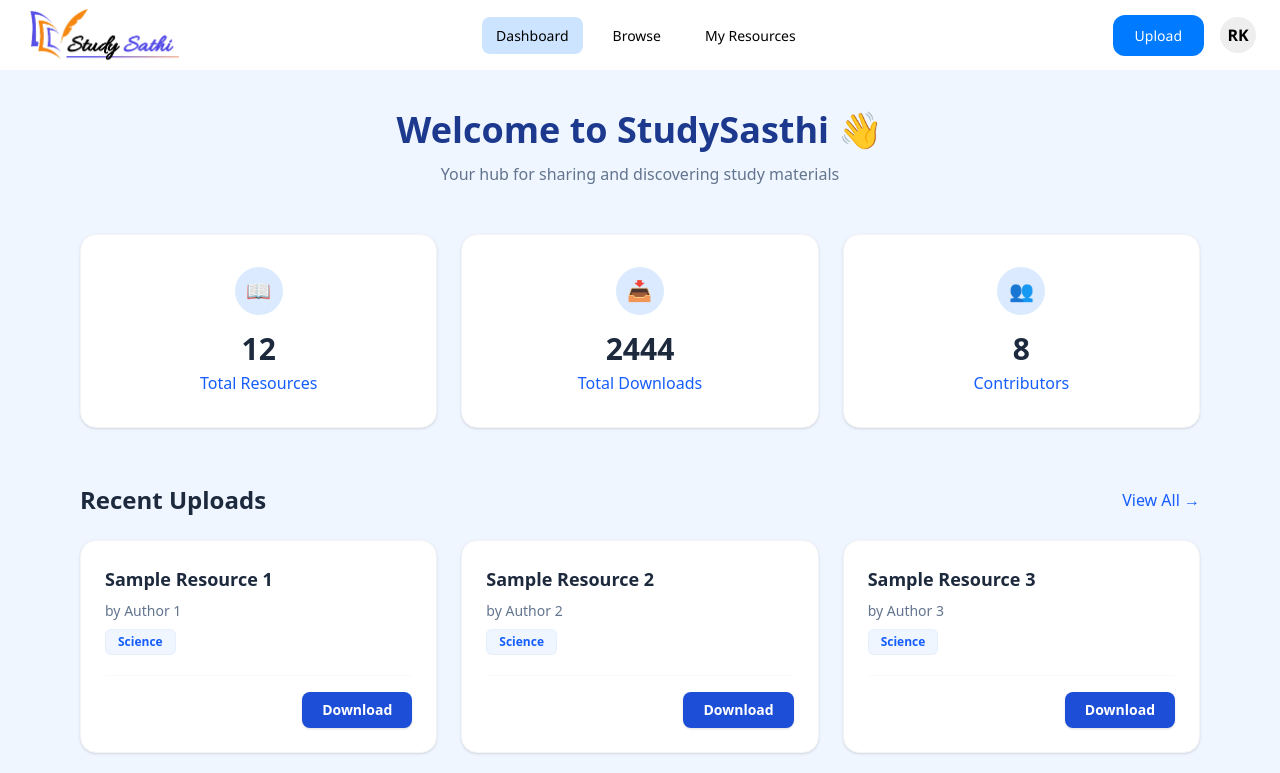
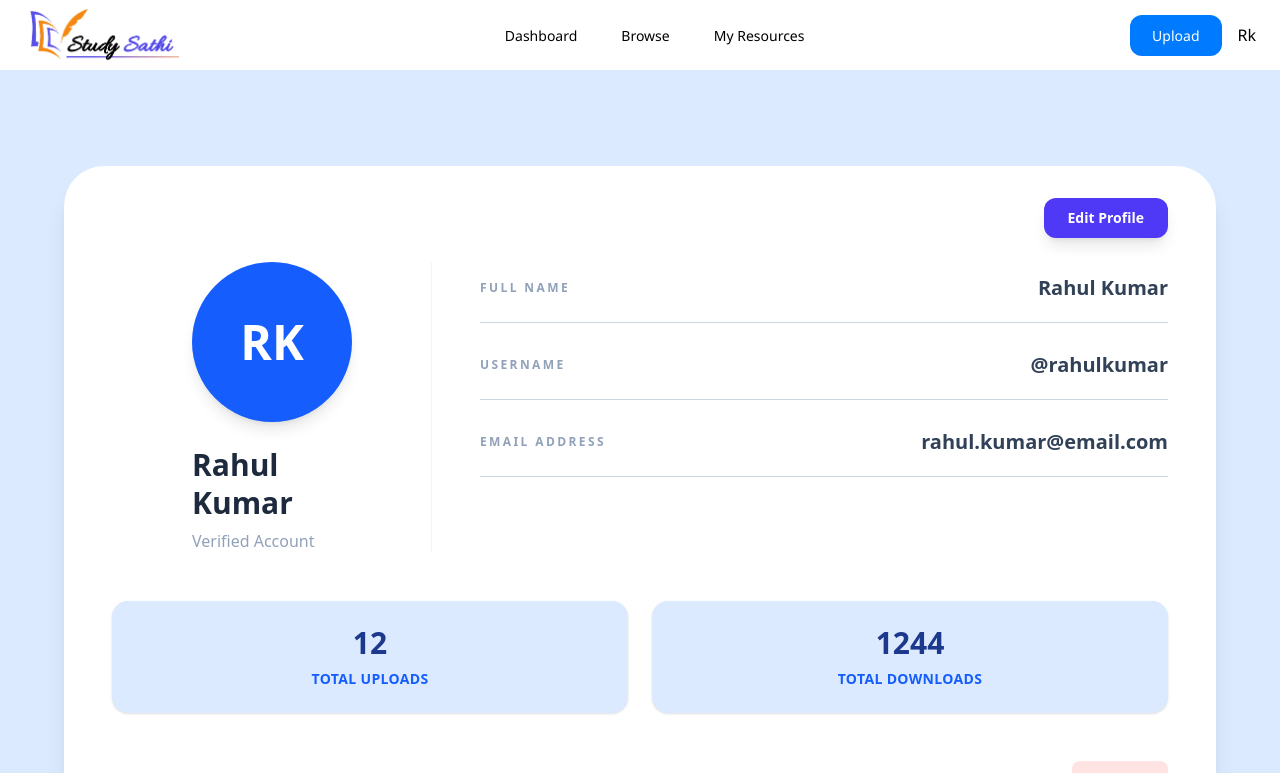
Before and after one commit to kohinoorkapali/StudySathi_Web, a React (Vite) app: page /profile in a window 1280 px wide. Before the commit this address led to /dashboard. Shown: the top 773 px of the page. Built offline with nearby package versions, Linux system fonts and the light colour scheme; sample sign-in values are in the browser's storage.

Commit message:
profile page made

```diff
--- a/src/AppRoutes.jsx
+++ b/src/AppRoutes.jsx
@@ -12,6 +12,7 @@
 const Browse = React.lazy(() => import("./pages/Private/Browse"));
 const MyResources = React.lazy(() => import("./pages/Private/MyResource"));
 const UploadResource = React.lazy(() => import("./pages/Private/UploadResource"));
+const Profile = React.lazy(() => import("./pages/Private/Profile"));
 
 const AppRoutes = () => {
   return (
@@ -30,6 +31,7 @@
           <Route path="/dashboard" element={<Dashboard />} />
           <Route path="/browse" element={<Browse />} />
           <Route path="/resources" element={<MyResources />} />
+          <Route path="/profile" element={<Profile />} />
 
         </Route>
 
--- a/src/components/Header/Header.jsx
+++ b/src/components/Header/Header.jsx
@@ -22,7 +22,7 @@
 
       <div className="header-right">
         <NavLink to="/upload" className="upload-btn">Upload</NavLink>
-        <div className="profile"><span>RK</span></div>
+        <NavLink to="/profile" className="profile-btn">Rk</NavLink>
       </div>
     </nav>
   );
--- a/src/pages/Private/Browse.jsx
+++ b/src/pages/Private/Browse.jsx
@@ -77,9 +77,9 @@
   };
 
   return (
-    <div className="flex min-h-screen bg-blue-50 font-sans text-slate-700">
+    <div className="flex min-h-screen bg-blue-100 font-sans text-slate-700">
       {/* SIDEBAR */}
-      <aside className="w-72 hidden lg:flex flex-col bg-blue-100 border-r border-slate-200 sticky top-0 h-screen">
+      <aside className="w-72 hidden lg:flex flex-col bg-blue-200 border-r border-slate-200 sticky top-0 h-screen">
         <div className="p-8 flex-1 overflow-y-auto">
           <h2 className="text-xl font-bold mb-6 text-slate-800">Filters</h2>
 
--- a/src/pages/Private/Dashboard.jsx
+++ b/src/pages/Private/Dashboard.jsx
@@ -20,7 +20,7 @@
   }));
 
   return (
-    <div className="min-h-screen bg-blue-50 px-4 sm:px-6 lg:px-20 py-10">
+    <div className="min-h-screen bg-blue-100 px-4 sm:px-6 lg:px-20 py-10">
       {/* Hero Section */}
       <div className="text-center mb-12">
         <h1 className="text-3xl sm:text-4xl font-bold text-blue-900">
@@ -73,7 +73,8 @@
       key={index}
       title={item.title}
       author={item.author}
-      stream={item.tags[0]}   // optional: show first tag as stream
+      stream={item.tags[0]}
+      onView={() => console.log("View", item.title)}
       onDownload={() => console.log("Download", item.title)}
     />
   ))}
--- a/src/pages/Private/MyResource.jsx
+++ b/src/pages/Private/MyResource.jsx
@@ -14,10 +14,13 @@
       })
       .catch((err) => console.error(err));
   }, []);
+return (
+  <div className="min-h-screen bg-blue-100 py-10 px-4">
 
-  return (
-    <div className="min-h-screen bg-blue-50 p-6 lg:p-10">
-      {/* Header */}
+    {/* White Container Box */}
+    <div className="max-w-[1600px] mx-auto bg-white rounded-3xl shadow-md p-10">
+
+      {/* Header INSIDE the box */}
       <div className="text-center mb-10">
         <h1 className="text-3xl font-bold text-slate-800 mb-2">
           My Resources
@@ -27,27 +30,29 @@
         </p>
       </div>
 
-      {/* Empty state */}
       {resources.length === 0 ? (
-        <p className="text-center text-slate-600 mt-10">
+        <p className="text-center text-slate-600">
           No resources uploaded yet.
         </p>
       ) : (
-        <div className="flex flex-col gap-4">
+        <div className="flex flex-col gap-6">
           {resources.map((res) => (
             <div
               key={res.id}
-              className="bg-white border border-gray-100 rounded-2xl p-4 shadow-sm hover:shadow-md transition-shadow"
+              className="w-full bg-slate-100 border border-blue-100 rounded-2xl p-6 hover:shadow-md transition-shadow"
             >
               {/* Title + Author + Date */}
-              <div className="flex flex-col gap-1 mb-2">
-                <h2 className="text-lg font-bold text-slate-800">{res.title}</h2>
+              <div className="flex flex-col gap-1 mb-3">
+                <h2 className="text-lg font-bold text-slate-800">
+                  {res.title}
+                </h2>
                 <p className="text-sm text-slate-500">
                   by <span className="font-medium">{res.author || "You"}</span>{" "}
                   • {new Date(res.createdAt).toLocaleDateString()}
                 </p>
+
                 {res.stream && (
-                  <span className="px-2 py-0.5 bg-blue-50 text-blue-600 rounded-md text-xs font-bold border border-blue-100/50 w-fit mt-1">
+                  <span className="px-2 py-0.5 bg-white text-blue-600 rounded-md text-xs font-bold border border-blue-200 w-fit mt-1">
                     {res.stream}
                   </span>
                 )}
@@ -55,37 +60,31 @@
 
               {/* Description */}
               {res.description && (
-                <p className="text-slate-600 text-sm line-clamp-3 mb-3">
+                <p className="text-slate-600 text-sm line-clamp-3 mb-4">
                   {res.description}
                 </p>
               )}
 
-              {/* Buttons aligned to right */}
+              {/* Buttons */}
               <div className="flex justify-end gap-2">
-  <button
-    onClick={() => console.log("View", res.id)}
-    className="bg-blue-400 text-white px-3 py-1.5 rounded-lg text-sm font-bold hover:bg-blue-500 transition-colors shadow-sm"
-  >
+                <button className="bg-blue-500 text-white px-4 py-2 rounded-lg text-sm font-bold hover:bg-blue-600 transition-colors">
                   View
                 </button>
-  <button
-    onClick={() => console.log("Edit", res.id)}
-    className="bg-emerald-400 text-white px-3 py-1.5 rounded-lg text-sm font-bold hover:bg-emerald-500 transition-colors shadow-sm"
-  >
+
+                <button className="bg-emerald-500 text-white px-4 py-2 rounded-lg text-sm font-bold hover:bg-emerald-600 transition-colors">
                   Edit
                 </button>
-  <button
-    onClick={() => console.log("Delete", res.id)}
-    className="bg-red-500 text-white px-3 py-1.5 rounded-lg text-sm font-bold hover:bg-red-600 transition-colors shadow-sm"
-  >
+
+                <button className="bg-red-500 text-white px-4 py-2 rounded-lg text-sm font-bold hover:bg-red-600 transition-colors">
                   Delete
                 </button>
               </div>
-
             </div>
           ))}
         </div>
       )}
+
+    </div>
   </div>
 );
 }
--- a/src/pages/Private/Profile.jsx
+++ b/src/pages/Private/Profile.jsx
@@ -1,34 +1,110 @@
-// src/pages/Profile.jsx
 import React from "react";
 
-export default function Profile() {
-  const user = JSON.parse(localStorage.getItem("user")) || {
-    fullname: "User",
-    email: "user@example.com",
+const ProfilePage = () => {
+  const user = {
+    name: "Rahul Kumar",
+    handle: "@rahulkumar",
+    email: "rahul.kumar@email.com",
+    stats: {
+      uploads: 12,
+      downloads: 1244,
+    },
   };
 
   return (
-    <div style={styles.container}>
-      <h1 style={styles.title}>Profile</h1>
-      <div style={styles.card}>
-        <p><strong>Name:</strong> {user.fullname}</p>
-        <p><strong>Email:</strong> {user.email}</p>
-        <p><strong>Member Since:</strong> January 2026</p>
+    <div className="min-h-screen bg-gradient-to-b from-blue-100 to-blue-100 p-6 md:p-12 font-sans text-slate-900">
+
+      {/* Main Profile Card */}
+      <div className="max-w-6xl  mt-12 mx-auto bg-white rounded-[2.5rem] shadow-xl p-8 md:p-12 relative overflow-hidden">
+
+        {/* Edit Button */}
+        <div className="absolute top-6 right-8 md:top-8 md:right-12">
+          <button className="px-6 py-2.5 bg-indigo-600 text-white rounded-xl font-bold text-sm hover:bg-indigo-700 shadow-lg transition-all flex items-center gap-2">
+            Edit Profile
+          </button>
+        </div>
+
+        <div className="grid grid-cols-1 lg:grid-cols-12 gap-12">
+
+          {/* Left Side */}
+          <div className="lg:col-span-4 flex flex-col items-center lg:items-start lg:border-r border-slate-100 lg:pr-12 mt-8 lg:mt-12 lg:pl-20">
+            <div className="w-40 h-40 rounded-full bg-blue-600 flex items-center justify-center text-5xl font-bold text-white shadow-lg mb-6">
+              {user.name.split(" ").map((n) => n[0]).join("")}
+            </div>
+
+            <h2 className="text-3xl font-black text-slate-800 text-center lg:text-left leading-tight">
+              {user.name}
+            </h2>
+
+            <p className="text-slate-400 font-medium mt-2">
+              Verified Account
+            </p>
+          </div>
+
+          {/* Right Side - Credentials */}
+          <div className="lg:col-span-8 pt-20 lg:pt-10">
+            <div className="space-y-2 mb-10">
+              <div className="flex flex-col sm:flex-row sm:items-center justify-between py-5 border-b border-slate-300">
+                <span className="text-xs font-bold text-slate-400 uppercase tracking-[0.2em]">
+                  Full Name
+                </span>
+                <span className="text-xl font-semibold text-slate-700">
+                  {user.name}
+                </span>
+              </div>
+
+              <div className="flex flex-col sm:flex-row sm:items-center justify-between py-5 border-b border-slate-300">
+                <span className="text-xs font-bold text-slate-400 uppercase tracking-[0.2em]">
+                  Username
+                </span>
+                <span className="text-xl font-semibold text-slate-700">
+                  {user.handle}
+                </span>
+              </div>
+
+              <div className="flex flex-col sm:flex-row sm:items-center justify-between py-5 border-b border-slate-300">
+                <span className="text-xs font-bold text-slate-400 uppercase tracking-[0.2em]">
+                  Email Address
+                </span>
+                <span className="text-xl font-semibold text-slate-700">
+                  {user.email}
+                </span>
+              </div>
+            </div>
+          </div>
+        </div>
+
+        {/* Stats Section */}
+        <div className="mt-12 grid grid-cols-1 md:grid-cols-2 gap-6">
+          <div className="bg-blue-100 rounded-2xl p-6 flex flex-col items-center shadow-sm">
+            <span className="text-3xl font-bold text-blue-900">
+              {user.stats.uploads}
+            </span>
+            <span className="text-sm font-semibold text-blue-600 uppercase tracking-wide mt-2">
+              Total Uploads
+            </span>
+          </div>
+
+          <div className="bg-blue-100 rounded-2xl p-6 flex flex-col items-center shadow-sm">
+            <span className="text-3xl font-bold text-blue-900">
+              {user.stats.downloads}
+            </span>
+            <span className="text-sm font-semibold text-blue-600 uppercase tracking-wide mt-2">
+              Total Downloads
+            </span>
+          </div>
+        </div>
+
+        {/* Logout Button INSIDE Profile Card */}
+        <div className="mt-12 flex justify-end">
+          <button className="px-5 py-2 bg-red-100 text-red-600 font-semibold rounded-lg hover:bg-red-200 transition-all">
+            Logout
+          </button>
+        </div>
+
       </div>
     </div>
   );
-}
+};
 
-const styles = {
-  container: { padding: "40px", textAlign: "center" },
-  title: { fontSize: "2rem", marginBottom: "20px" },
-  card: {
-    margin: "0 auto",
-    padding: "20px",
-    border: "1px solid #ccc",
-    borderRadius: "10px",
-    width: "300px",
-    fontSize: "1rem",
-    textAlign: "left",
-  },
-};
+export default ProfilePage;
```
Lines whose indentation alone changed are shown as unchanged.
